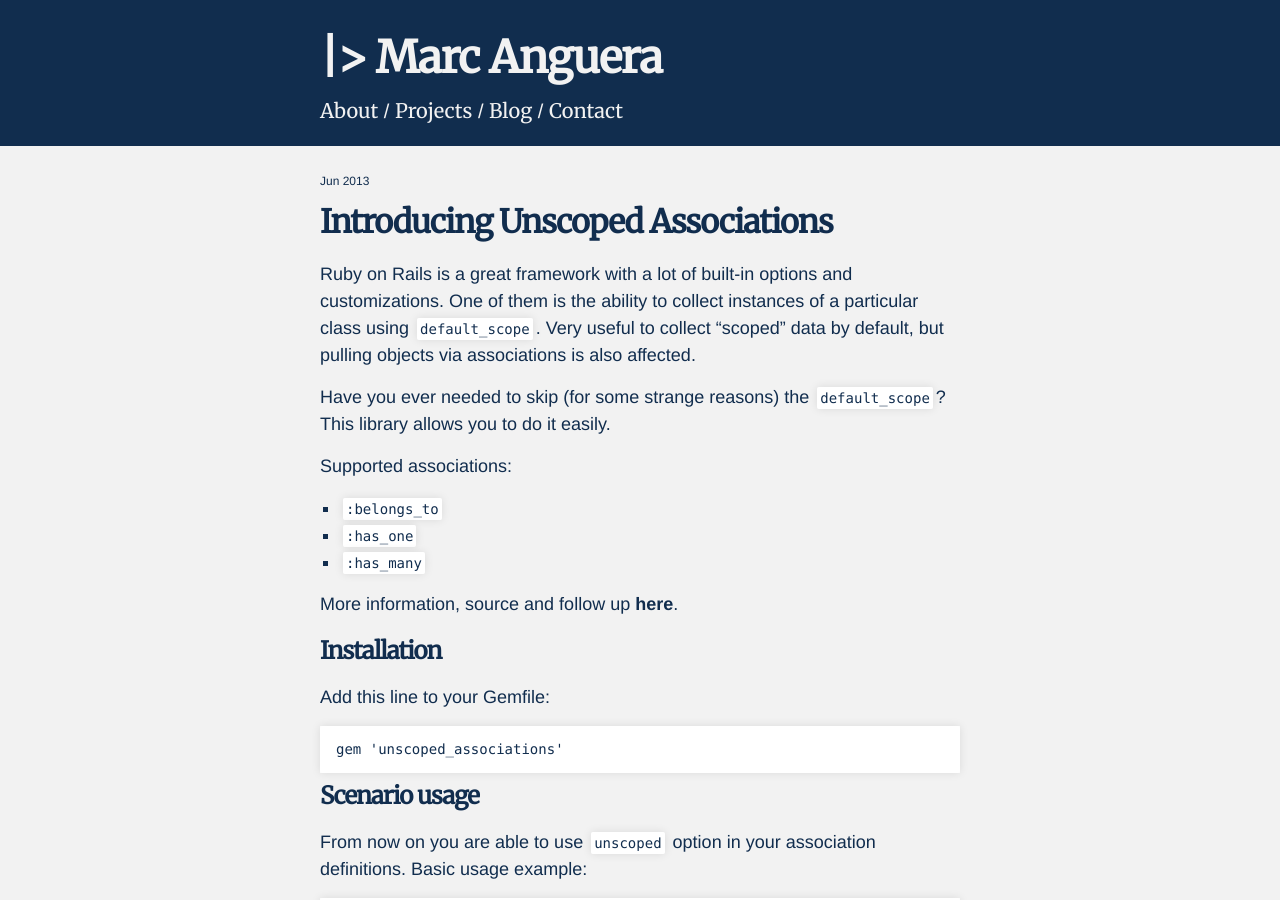
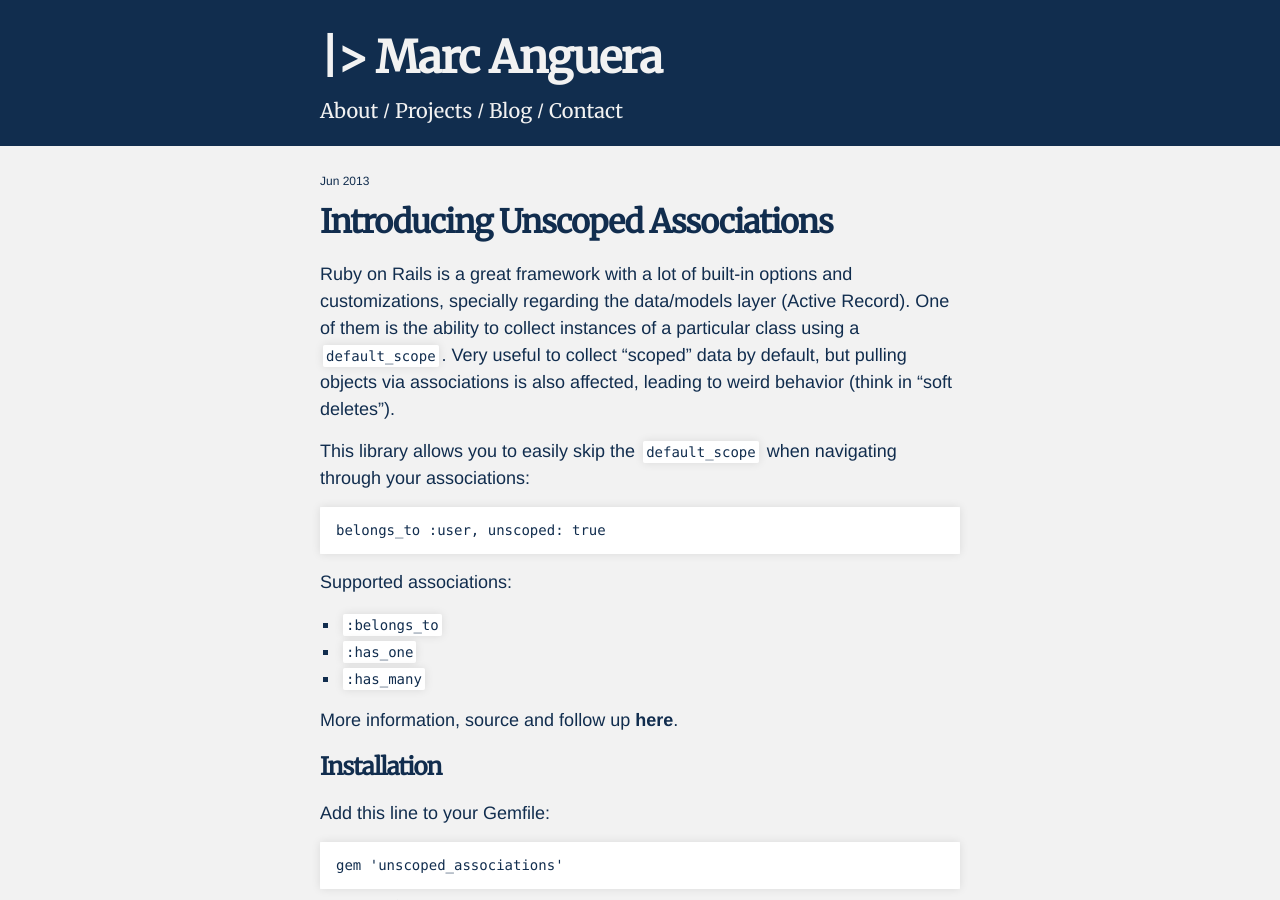
Before and after one commit to markets/markets.github.io, a Jekyll site: the page built from _posts/2013-06-04-introducing-unscoped-associations.md, in a window 1280 px wide and 900 px high. Built offline with Jekyll 4.4.1, drawn with Linux system fonts in a browser that asks for light colours.

Commit message:
some rewording for clarity :speech_balloon: :speech_balloon:

````diff
--- a/_posts/2013-06-04-introducing-unscoped-associations.md
+++ b/_posts/2013-06-04-introducing-unscoped-associations.md
@@ -4,11 +4,16 @@ title:  Introducing Unscoped Associations
 date:   2013-06-04
 ---
 
-Ruby on Rails is a great framework with a lot of built-in options and customizations. One of them is the ability to collect instances of a particular class using `default_scope`. Very useful to collect "scoped" data by default, but pulling objects via associations is also affected.
+Ruby on Rails is a great framework with a lot of built-in options and customizations, specially regarding the data/models layer (Active Record). One of them is the ability to collect instances of a particular class using a `default_scope`. Very useful to collect "scoped" data by default, but pulling objects via associations is also affected, leading to weird behavior (think in "soft deletes").
 
-Have you ever needed to skip (for some strange reasons) the `default_scope`? This library allows you to do it easily.
+This library allows you to easily skip the `default_scope` when navigating through your associations:
+
+```
+belongs_to :user, unscoped: true
+```
 
 Supported associations:
+
 * `:belongs_to`
 * `:has_one`
 * `:has_many`
````
Also changed, not shown: _posts/2013-07-01-download-file-via-ajax.md (+1 -1 lines), _posts/2013-08-02-rails-notifications.md (+6 -3 lines).
